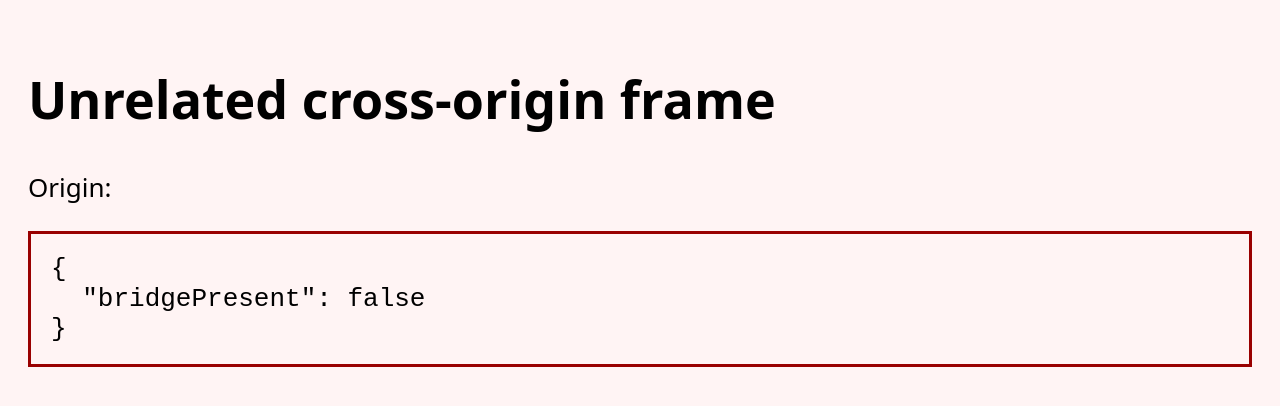
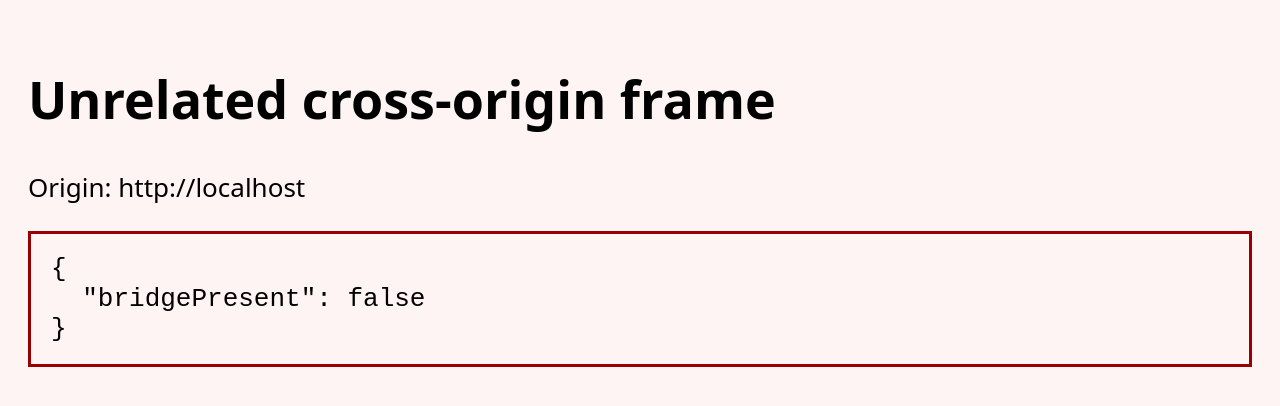
Before and after one commit to danielgaskins/kids-autofill-victim, a plain HTML site: page frame.html in a window 1280 px wide. Drawn offline with Linux system fonts and the light colour scheme.

Commit message:
Show attacker frame origin in proof

```diff
--- a/frame.html
+++ b/frame.html
@@ -7,7 +7,7 @@
 <p>Origin: <span id="origin"></span></p>
 <pre id="result">Waiting for native bridge…</pre>
 <script>
-origin.textContent = location.origin;
+document.getElementById("origin").textContent = location.origin;
 function poll() {
   const out = {bridgePresent: typeof Cloud9Autofill !== "undefined"};
   try {
```
